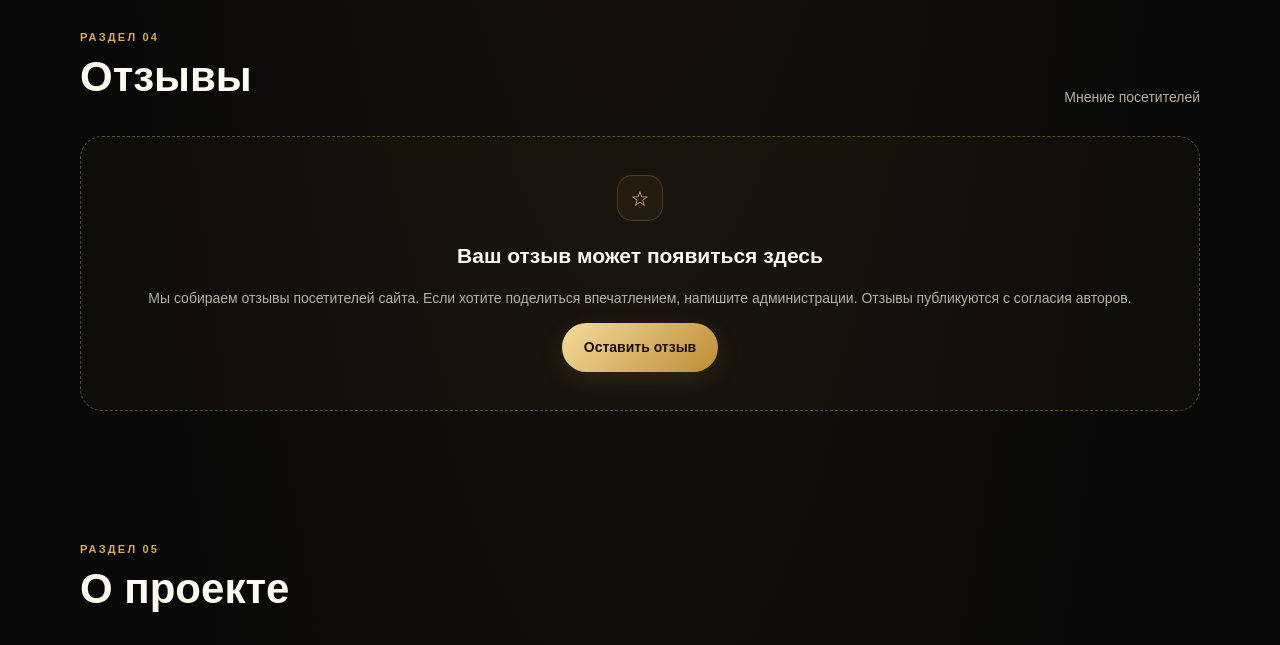
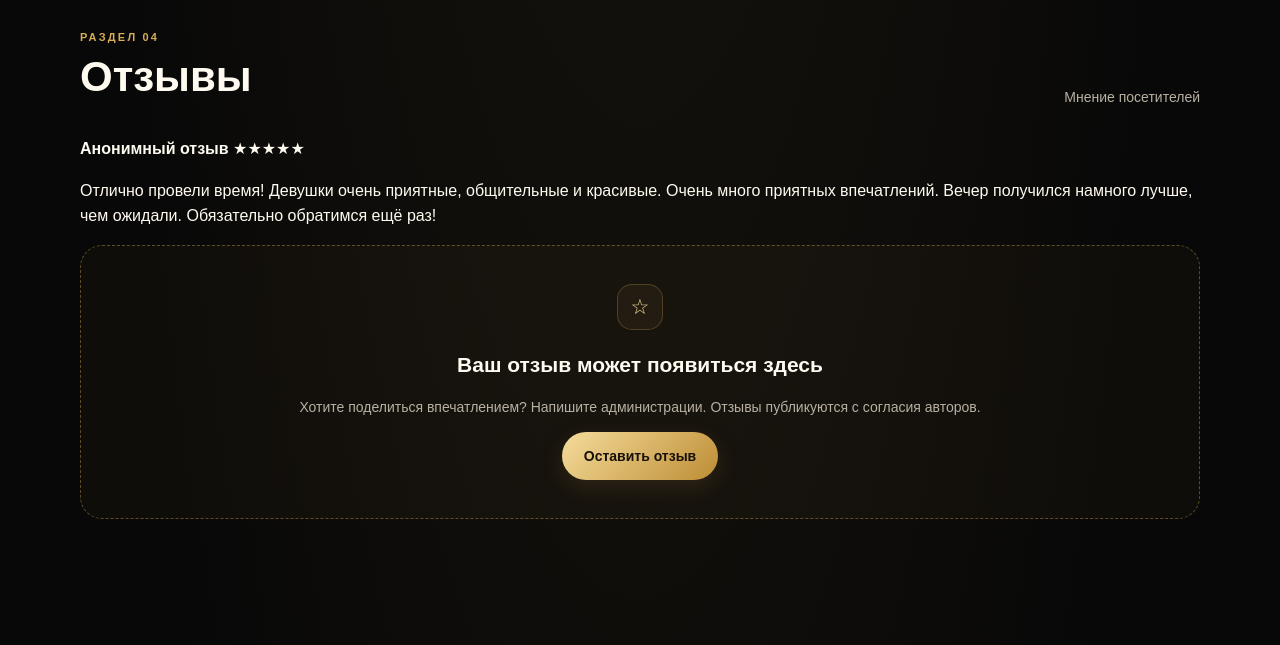
Before and after one commit to znakomstva-online01/znakomstva-moskva, a plain HTML site: page index.html in a window 1280 px wide. Shown: the part 2420-3065 px from the top of the page. Drawn offline with Linux system fonts and the light colour scheme.

Commit message:
Update index.html

```diff
--- a/index.html
+++ b/index.html
@@ -448,13 +448,26 @@ footer{
     <div class="note">Мнение посетителей</div>
   </div>
 
+  <div class="review-card">
+    <div class="review-top">
+      <strong>Анонимный отзыв</strong>
+      <span class="review-stars">★★★★★</span>
+    </div>
+
+    <p>
+      Отлично провели время! Девушки очень приятные,
+      общительные и красивые. Очень много приятных впечатлений.
+      Вечер получился намного лучше, чем ожидали.
+      Обязательно обратимся ещё раз!
+    </p>
+  </div>
+
   <div class="review-empty">
     <div class="icon">☆</div>
     <h3>Ваш отзыв может появиться здесь</h3>
     <p class="desc">
-      Мы собираем отзывы посетителей сайта.
-      Если хотите поделиться впечатлением, напишите администрации.
-      Отзывы публикуются с согласия авторов.
+      Хотите поделиться впечатлением?
+      Напишите администрации. Отзывы публикуются с согласия авторов.
     </p>
     <a class="btn primary" href="https://t.me/sokk7772">Оставить отзыв</a>
   </div>
```
